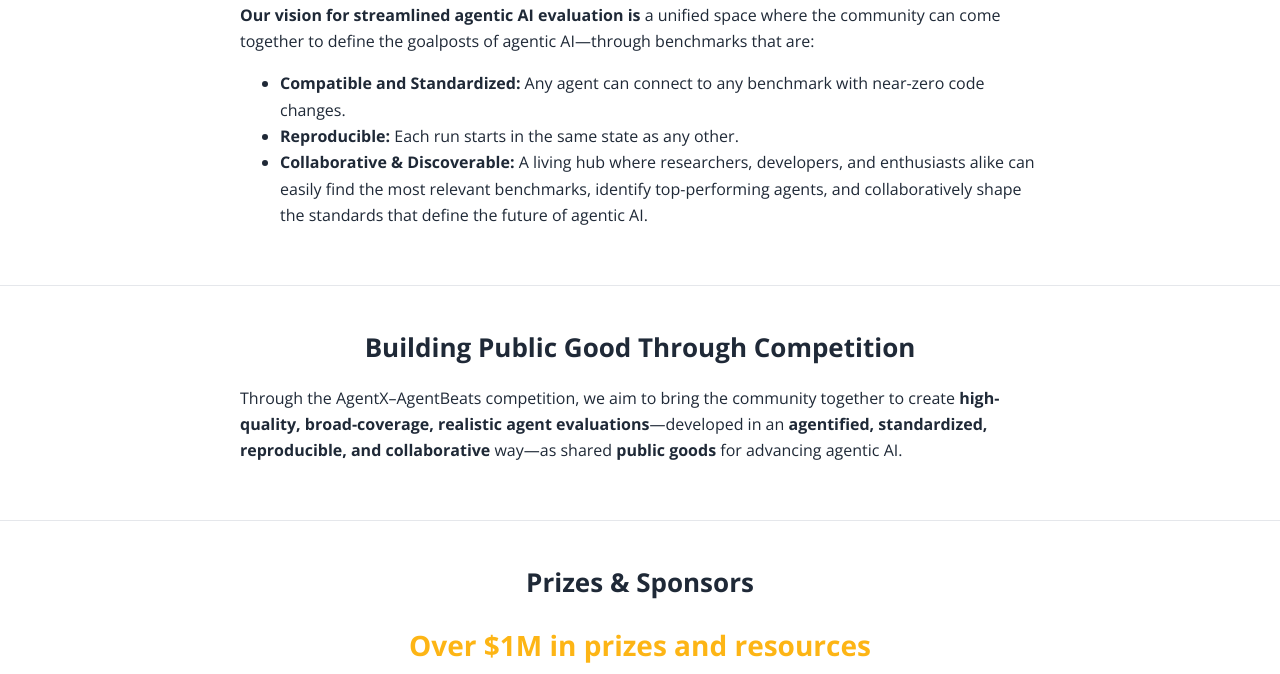
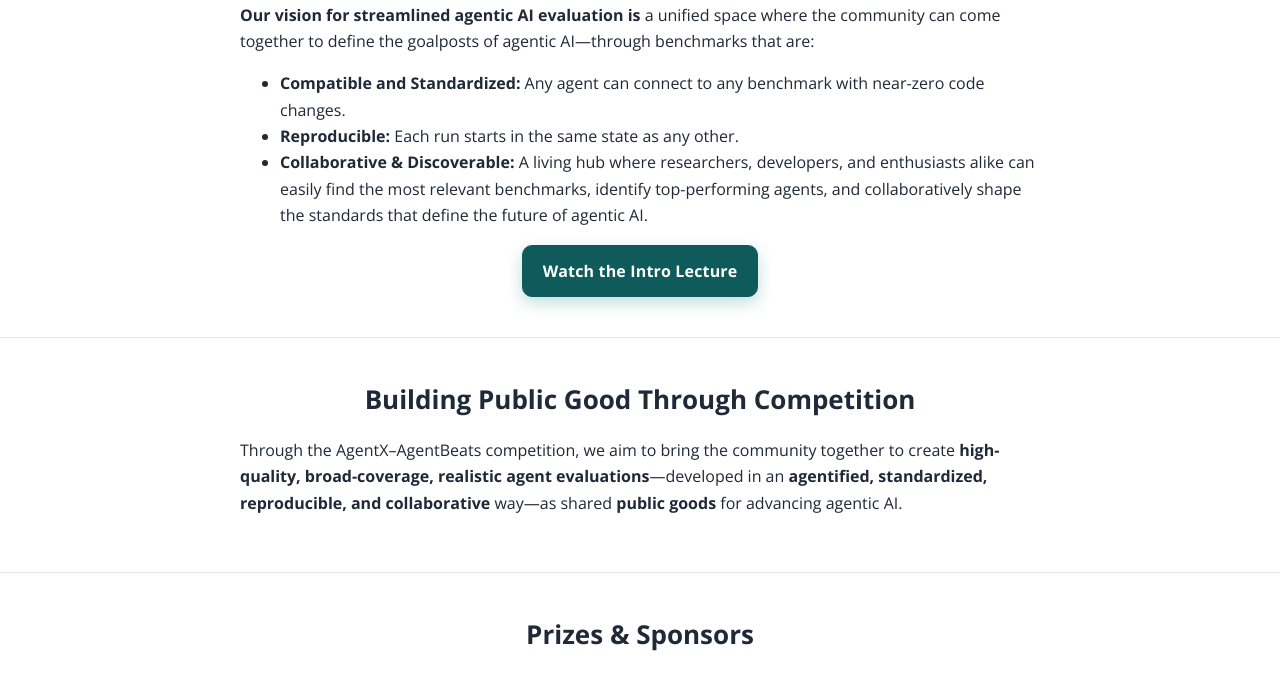
Before and after one commit to rdi-berkeley/rdi-berkeley.github.io, a Jekyll site: the page agentx-agentbeats.html, which Jekyll copies as it is, in a window 1280 px wide and 900 px high, scrolled down 1948 px, cut to the strip 0-674 px from the top of the window. Built offline with Jekyll 4.4.1, drawn with Linux system fonts in a browser that asks for light colours.

Commit message:
Add intro video link to agentx-agentbeats

```diff
--- a/agentx-agentbeats.html
+++ b/agentx-agentbeats.html
@@ -409,6 +409,9 @@
           <li><strong>Collaborative &amp; Discoverable:</strong> A living hub where researchers, developers, and enthusiasts alike can easily find the most relevant benchmarks, identify top-performing agents, and collaboratively shape the standards that define the future of agentic AI.</li>
         </ul>
       </div>
+      <div class="cta-row">
+        <a class="btn btn-primary" href="https://www.youtube.com/watch?v=VfOA2a0dj4w" target="_blank" rel="noopener">Watch the Intro Lecture</a>
+      </div>
     </section>
 
     <section class="block" id="competition-intro">
```
